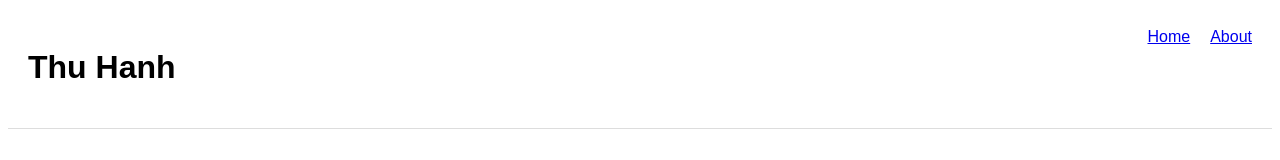
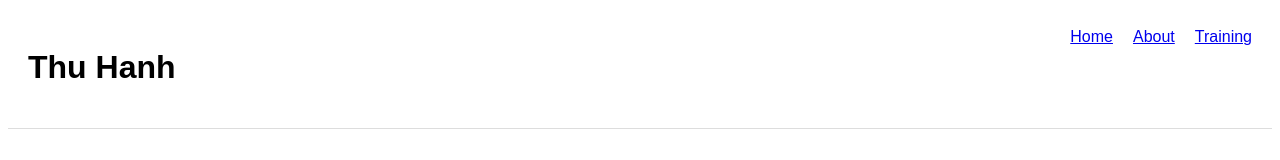
Before and after one commit to Hanhtrannp11/thuhanh-new-challenge, a Next.js app: page / in a window 1280 px wide. Shown: the top 160 px of the page. Built offline with nearby package versions, Linux system fonts and the light colour scheme.

Commit message:
Update layout.tsx

```diff
--- a/app/layout.tsx
+++ b/app/layout.tsx
@@ -24,6 +24,7 @@ export default function RootLayout({
           <div style={{ display: "flex", gap: "20px" }}>
             <Link href="/">Home</Link>
             <Link href="/about">About</Link>
+            <Link href="/training">Training</Link>
           </div>
         </div>
 
```
